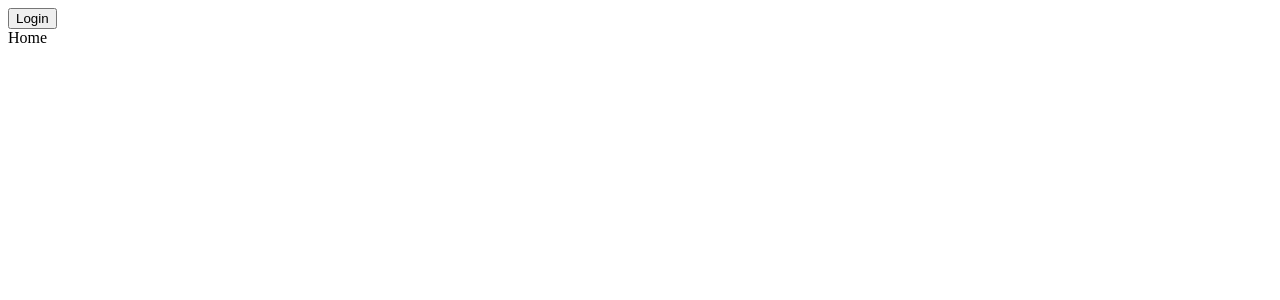
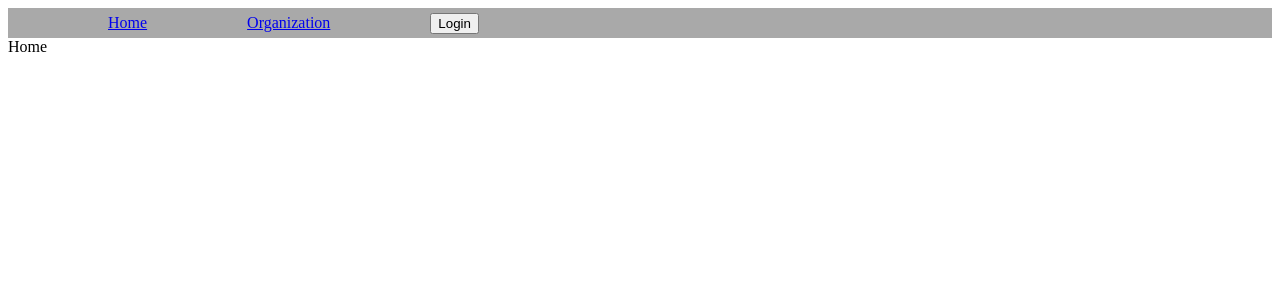
Before and after one commit to skierovski/Actibooking-mirrored, a React (Create React App) app in the folder actibooking-react/: page / in a window 1280 px wide. Shown: the top 300 px of the page. Built offline with nearby package versions, Linux system fonts and the light colour scheme.

Commit message:
Upgrading Navibar

```diff
--- /dev/null
+++ b/actibooking-react/src/navibar/Navibar.css
@@ -0,0 +1,10 @@
+.Navibar{
+    display: flex;
+    align-items: center;
+    width: 100%;
+    background-color: darkgray;
+    height: 30px;
+}
+.Navibar > div {
+    padding-left: 100px;
+}
--- a/actibooking-react/src/navibar/Navibar.js
+++ b/actibooking-react/src/navibar/Navibar.js
@@ -1,4 +1,6 @@
-import React, {useState} from "react"
+import React, {useState} from "react";
+import {Link} from "react-router-dom";
+import "./Navibar.css"
 
 const NaviBar = () => {
     const [login, setLogin] = useState("Login")
@@ -10,7 +12,9 @@ const NaviBar = () => {
 
     return(
         <div className="Navibar">
-            <button className="nav-language" value={login} onClick = {LoginHandler}>{login}</button>
+            <div><Link to="/">Home</Link></div>
+            <div><Link to="/Organization">Organization</Link></div>
+            <div><button className="nav-language" onClick = {LoginHandler}>{login}</button></div>
         </div>
     )
 }
```
